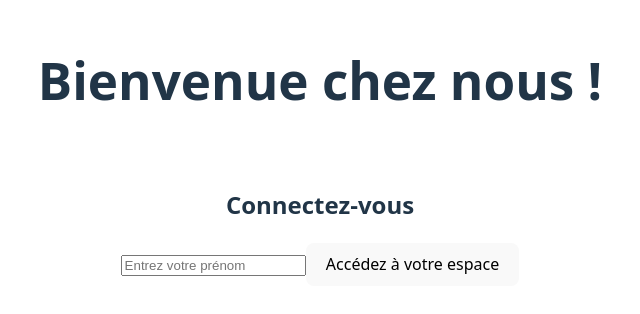
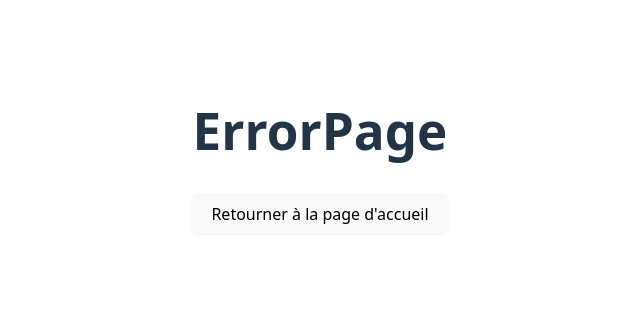
Before and after one commit to Benaldev/Crazee-burger, a React (Vite) app: page /order/1 in a window 1280 px wide. Shown: the part 248-562 px from the top of the page, without its empty margins (320-960 px from the left). Built offline with nearby package versions, Linux system fonts and the light colour scheme.

Commit message:
✨ F02: APP > Add routing system

```diff
--- a/src/App.jsx
+++ b/src/App.jsx
@@ -1,8 +1,17 @@
 import "./App.css";
 import LoginPage from "./components/pages/login/LoginPage";
+import { Route, Routes } from "react-router-dom";
+import OrderPage from "./components/pages/order/OrderPage";
+import ErrorPage from "./components/pages/error/ErrorPage";
 
 function App() {
-  return <LoginPage />;
+  return (
+    <Routes>
+      <Route path="/" element={<LoginPage />} />
+      <Route path="/order" element={<OrderPage />} />
+      <Route path="*" element={<ErrorPage />} />
+    </Routes>
+  );
 }
 
 export default App;
--- /dev/null
+++ b/src/components/pages/error/ErrorPage.jsx
@@ -0,0 +1,13 @@
+import React from "react";
+import { Link } from "react-router-dom";
+
+export default function ErrorPage() {
+  return (
+    <div>
+      <h1>ErrorPage</h1>
+      <Link to="/">
+        <button>Retourner à la page d'accueil</button>
+      </Link>
+    </div>
+  );
+}
--- /dev/null
+++ b/src/components/pages/order/OrderPage.jsx
@@ -0,0 +1,9 @@
+import React from "react";
+
+export default function OrderPage() {
+  return (
+    <div>
+      <h1>Bonjour</h1>
+    </div>
+  );
+}
--- a/src/main.jsx
+++ b/src/main.jsx
@@ -2,9 +2,12 @@ import { StrictMode } from "react";
 import { createRoot } from "react-dom/client";
 import "./index.css";
 import App from "./App.jsx";
+import { BrowserRouter } from "react-router-dom";
 
 createRoot(document.getElementById("root")).render(
   <StrictMode>
-    <App />
+    <BrowserRouter>
+      <App />
+    </BrowserRouter>
   </StrictMode>
 );
```
